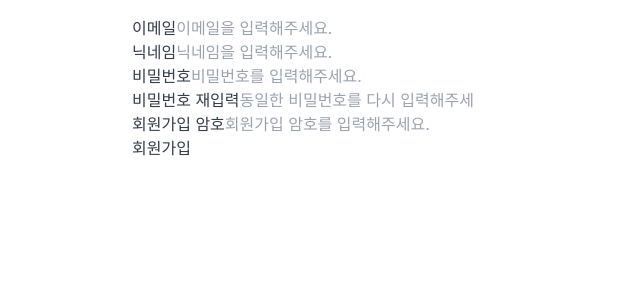
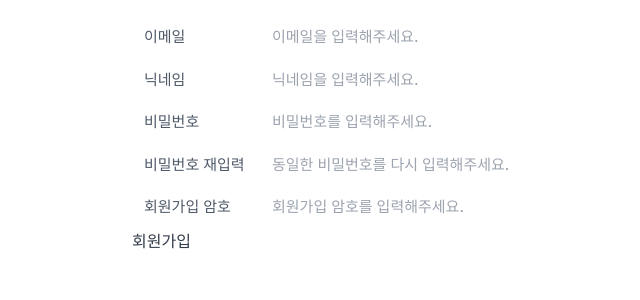
Before and after one commit to WilleLee/wille_logs, a Next.js app: page /signup in a window 1280 px wide. Shown: the top 300 px of the page, without its empty margins (256-896 px from the left). Built offline with nearby package versions, Linux system fonts and the light colour scheme; no server answers.

Commit message:
[ADD] form-button

```diff
--- /dev/null
+++ b/components/form-button.tsx
@@ -0,0 +1,23 @@
+import { ButtonHTMLAttributes, ReactNode, Ref, forwardRef } from "react";
+
+interface Props extends ButtonHTMLAttributes<HTMLButtonElement> {
+  children: ReactNode;
+}
+
+const FormButton = forwardRef(function FormButton(
+  props: Props,
+  ref: Ref<HTMLButtonElement>,
+) {
+  const { children, ...rest } = props;
+  return (
+    <button
+      ref={ref}
+      className="cursor-pointer disabled:cursor-not-allowed"
+      {...rest}
+    >
+      {children}
+    </button>
+  );
+});
+
+export default FormButton;
--- a/components/form-input.tsx
+++ b/components/form-input.tsx
@@ -15,10 +15,19 @@ const FormInput = forwardRef(function FormInput(
   const { label, error = null, ...rest } = props;
 
   return (
-    <label htmlFor={id}>
-      <div>
-        <span>{label}</span>
-        <input id={id} ref={ref} {...rest} />
+    <div className="w-full">
+      <label
+        htmlFor={id}
+        className="border-transparent inline-block w-full rounded-[10px] border-0 border-solid px-[12px] py-[6px] text-[15px] font-medium text-grey-700"
+      >
+        <div className="grid grid-cols-[120px_1fr]">
+          <span className="flex items-center">{label}</span>
+          <input
+            id={id}
+            ref={ref}
+            className="flex items-center px-[8px] py-[4px] font-medium text-grey-800 outline-none"
+            {...rest}
+          />
         </div>
         {error && (
           <div>
@@ -26,6 +35,7 @@ const FormInput = forwardRef(function FormInput(
           </div>
         )}
       </label>
+    </div>
   );
 });
 
--- a/components/signup/signup-form.tsx
+++ b/components/signup/signup-form.tsx
@@ -1,5 +1,6 @@
 "use client";
 
+import FormButton from "@components/form-button";
 import FormInput from "@components/form-input";
 import { signup } from "@libs/actions";
 import { isEmailFormat } from "@libs/formats";
@@ -121,6 +122,7 @@ const FormInputs = () => {
       <FormInput
         label="이메일"
         data-testid="email-input"
+        aria-label="이메일 입력란"
         type="text"
         placeholder="이메일을 입력해주세요."
         minLength={4}
@@ -161,6 +163,7 @@ const FormInputs = () => {
       <FormInput
         label="닉네임"
         data-testid="nickname-input"
+        aria-label="닉네임 입력란"
         type="text"
         placeholder="닉네임을 입력해주세요."
         minLength={2}
@@ -195,6 +198,7 @@ const FormInputs = () => {
         label="비밀번호"
         error={errors.password?.message}
         data-testid="password-input"
+        aria-label="비밀번호 입력란"
         type="password"
         placeholder="비밀번호를 입력해주세요."
         minLength={6}
@@ -230,6 +234,7 @@ const FormInputs = () => {
         label="비밀번호 재입력"
         error={errors.passwordConfirm?.message}
         data-testid="password-confirm-input"
+        aria-label="비밀번호 재입력 입력란"
         type="password"
         placeholder="동일한 비밀번호를 다시 입력해주세요."
         minLength={6}
@@ -271,6 +276,7 @@ const FormInputs = () => {
         label="회원가입 암호"
         error={errors.secret?.message}
         data-testid="secret-input"
+        aria-label="회원가입 암호 입력란"
         type="password"
         placeholder="회원가입 암호를 입력해주세요."
         maxLength={50}
@@ -311,13 +317,13 @@ function SignupButton() {
   const { isSubmitDisabled } = context;
 
   return (
-    <button
+    <FormButton
       data-testid="signup-button"
       type="submit"
       aria-disabled={isSubmitDisabled}
       disabled={isSubmitDisabled}
     >
       회원가입
-    </button>
+    </FormButton>
   );
 }
--- a/tailwind.config.ts
+++ b/tailwind.config.ts
@@ -9,6 +9,7 @@ const config: Config = {
   darkMode: "class",
   theme: {
     colors: {
+      transparent: "transparent",
       grey: {
         50: "#f9fafb",
         100: "#f2f4f6",
```
Also changed, not shown: 1 other file (tests, documents, lock files or other folders). Lines whose indentation alone changed are shown as unchanged.
